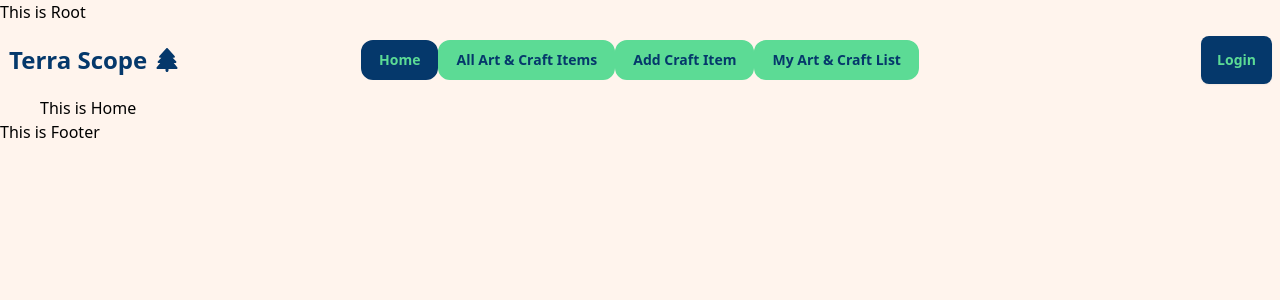
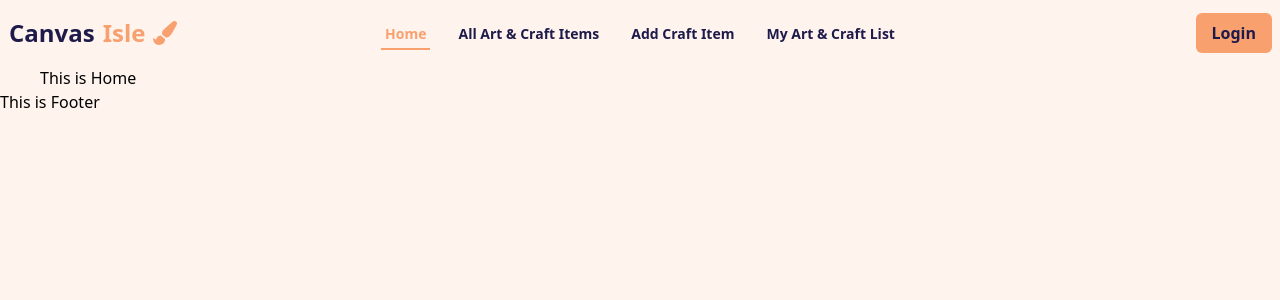
Before and after one commit to md-maheen-billah/Assignment-10-client-side, a React (Vite) app: page / in a window 1280 px wide. Shown: the top 300 px of the page. Built offline with nearby package versions, Linux system fonts and the light colour scheme.

Commit message:
completed navbar for large devices

```diff
--- a/index.html
+++ b/index.html
@@ -4,7 +4,7 @@
     <meta charset="UTF-8" />
     <link rel="icon" type="image/svg+xml" href="/vite.svg" />
     <meta name="viewport" content="width=device-width, initial-scale=1.0" />
-    <title>Vite + React</title>
+    <title>Canvas Isle</title>
   </head>
   <body class="bg-[#fff4ed]">
     <div id="root"></div>
--- a/src/layouts/Navbar/Navbar.jsx
+++ b/src/layouts/Navbar/Navbar.jsx
@@ -1,5 +1,5 @@
 import { Link, NavLink } from "react-router-dom";
-import { FaTree } from "react-icons/fa6";
+import { FaPaintBrush } from "react-icons/fa";
 
 const Navbar = () => {
   const navLinks2 = (
@@ -9,7 +9,7 @@ const Navbar = () => {
           to="/"
           className={({ isActive }) =>
             isActive
-              ? " border-2 border-[#05386B] text-[#5CDB95] px-4 bg-[#05386B] hover:bg-[#5CDB95] focus:text-[#5CDB95] focus:bg-[#05386B] py-2 rounded-xl font-bold"
+              ? " border-2 border-[#05386B] text-[#5CDB95] px-4 bg-[#05386B] hover:text-[#5CDB95] focus:text-[#5CDB95] py-2font-bold"
               : "text-[#05386B] font-semibold  px-4 py-2  rounded-xl hover:bg-[#379683] hover:text-[#EDF5E1] hover:duration-200"
           }
         >
@@ -49,8 +49,8 @@ const Navbar = () => {
           to="/"
           className={({ isActive }) =>
             isActive
-              ? " border-2 border-[#05386B] focus:hover:bg-[#379683] focus:hover:text-[#EDF5E1] focus:hover:border-[#379683] hover:border-[#379683] hover:text-[#EDF5E1] bg-[#05386B] focus:text-[#5CDB95] focus:bg-[#05386B] hover:bg-[#379683] text-[#5CDB95] px-4  py-2 rounded-xl font-bold"
-              : "text-[#05386B] font-semibold border-2 border-[#5CDB95] bg-[#5CDB95] px-4 py-2  rounded-xl hover:bg-[#379683] hover:border-[#379683] hover:text-[#EDF5E1]  hover:duration-200"
+              ? " rounded-none focus:outline-none active:bg-[#fff4ed] border-b-2 border-b-[#f9a06f] hover:bg-[#fff4ed] focus:hover:bg-[#fff4ed] focus:hover:text-[#f9a06f] focus:hover:border-b-4-[#f9a06f]  hover:text-[#f9a06f]  focus:text-[#f9a06f] focus:bg-[#fff4ed] text-[#f9a06f] font-bold pb-1 px-1"
+              : "rounded-none border-b-2 border-b-[#fff4ed]  hover:bg-[#fff4ed] focus:hover:bg-[#fff4ed] focus:hover:text-[#f9a06f] focus:hover:border-[#fff4ed]  hover:text-[#f9a06f]  focus:text-[#f9a06f] focus:bg-[#fff4ed] text-[#1e1b4b] font-bold hover:duration-200 pb-1 px-1"
           }
         >
           Home
@@ -61,8 +61,8 @@ const Navbar = () => {
           to="/allitems"
           className={({ isActive }) =>
             isActive
-              ? " border-2 border-[#05386B] focus:hover:bg-[#379683] focus:hover:text-[#EDF5E1] focus:hover:border-[#379683] hover:border-[#379683] hover:text-[#EDF5E1] bg-[#05386B] focus:text-[#5CDB95] focus:bg-[#05386B] hover:bg-[#379683] text-[#5CDB95] px-4  py-2 rounded-xl font-bold"
-              : "text-[#05386B] font-semibold border-2 border-[#5CDB95] bg-[#5CDB95] px-4 py-2  rounded-xl hover:bg-[#379683] hover:border-[#379683] hover:text-[#EDF5E1]  hover:duration-200"
+              ? " rounded-none border-b-2 border-b-[#f9a06f] hover:bg-[#fff4ed] focus:hover:bg-[#fff4ed] focus:hover:text-[#f9a06f] focus:hover:border-b-4-[#f9a06f]  hover:text-[#f9a06f]  focus:text-[#f9a06f] focus:bg-[#fff4ed] text-[#f9a06f] font-bold pb-1 px-1"
+              : "rounded-none border-b-2 border-b-[#fff4ed]  hover:bg-[#fff4ed] focus:hover:bg-[#fff4ed] focus:hover:text-[#f9a06f] focus:hover:border-[#fff4ed]  hover:text-[#f9a06f]  focus:text-[#f9a06f] focus:bg-[#fff4ed] text-[#1e1b4b] font-bold hover:duration-200 pb-1 px-1"
           }
         >
           All Art & Craft Items
@@ -73,8 +73,8 @@ const Navbar = () => {
           to="/additems"
           className={({ isActive }) =>
             isActive
-              ? " border-2 border-[#05386B] focus:hover:bg-[#379683] focus:hover:text-[#EDF5E1] focus:hover:border-[#379683] hover:border-[#379683] hover:text-[#EDF5E1] bg-[#05386B] focus:text-[#5CDB95] focus:bg-[#05386B] hover:bg-[#379683] text-[#5CDB95] px-4  py-2 rounded-xl font-bold"
-              : "text-[#05386B] font-semibold border-2 border-[#5CDB95] bg-[#5CDB95] px-4 py-2  rounded-xl hover:bg-[#379683] hover:border-[#379683] hover:text-[#EDF5E1]  hover:duration-200"
+              ? " rounded-none border-b-2 border-b-[#f9a06f] hover:bg-[#fff4ed] focus:hover:bg-[#fff4ed] focus:hover:text-[#f9a06f] focus:hover:border-b-4-[#f9a06f]  hover:text-[#f9a06f]  focus:text-[#f9a06f] focus:bg-[#fff4ed] text-[#f9a06f] font-bold pb-1 px-1"
+              : "rounded-none border-b-2 border-b-[#fff4ed]  hover:bg-[#fff4ed] focus:hover:bg-[#fff4ed] focus:hover:text-[#f9a06f] focus:hover:border-[#fff4ed]  hover:text-[#f9a06f]  focus:text-[#f9a06f] focus:bg-[#fff4ed] text-[#1e1b4b] font-bold hover:duration-200 pb-1 px-1"
           }
         >
           Add Craft Item
@@ -85,8 +85,8 @@ const Navbar = () => {
           to="/mylist"
           className={({ isActive }) =>
             isActive
-              ? " border-2 border-[#05386B] focus:hover:bg-[#379683] focus:hover:text-[#EDF5E1] focus:hover:border-[#379683] hover:border-[#379683] hover:text-[#EDF5E1] bg-[#05386B] focus:text-[#5CDB95] focus:bg-[#05386B] hover:bg-[#379683] text-[#5CDB95] px-4  py-2 rounded-xl font-bold"
-              : "text-[#05386B] font-semibold border-2 border-[#5CDB95] bg-[#5CDB95] px-4 py-2  rounded-xl hover:bg-[#379683] hover:border-[#379683] hover:text-[#EDF5E1]  hover:duration-200"
+              ? " rounded-none border-b-2 border-b-[#f9a06f] hover:bg-[#fff4ed] focus:hover:bg-[#fff4ed] focus:hover:text-[#f9a06f] focus:hover:border-b-4-[#f9a06f]  hover:text-[#f9a06f]  focus:text-[#f9a06f] focus:bg-[#fff4ed] text-[#f9a06f] font-bold pb-1 px-1"
+              : "rounded-none border-b-2 border-b-[#fff4ed]  hover:bg-[#fff4ed] focus:hover:bg-[#fff4ed] focus:hover:text-[#f9a06f] focus:hover:border-[#fff4ed]  hover:text-[#f9a06f]  focus:text-[#f9a06f] focus:bg-[#fff4ed] text-[#1e1b4b] font-bold hover:duration-200 pb-1 px-1"
           }
         >
           My Art & Craft List
@@ -99,7 +99,7 @@ const Navbar = () => {
     <div className="navbar">
       <div className="navbar-start">
         <div className="dropdown">
-          <div tabIndex={0} role="button" className="btn btn-ghost lg:hidden">
+          <div tabIndex={0} role="button" className=" lg:hidden">
             <svg
               xmlns="http://www.w3.org/2000/svg"
               className="h-5 w-5"
@@ -124,13 +124,14 @@ const Navbar = () => {
         </div>
         <Link
           to="/"
-          className="btn btn-ghost text-2xl font-extrabold text-[#05386B] p-0 "
+          className="btn btn-ghost text-2xl font-extrabold text-[#1e1b4b] p-0 "
         >
-          Terra Scope <FaTree />
+          Canvas <span className="text-[#f9a06f]">Isle</span>{" "}
+          <FaPaintBrush className="text-[#f9a06f]" />
         </Link>
       </div>
       <div className="navbar-center hidden lg:flex">
-        <ul className="menu menu-horizontal px-1">{navLinks}</ul>
+        <ul className="menu menu-horizontal flex gap-6">{navLinks}</ul>
       </div>
       <div className="navbar-end">
         {/* {user && user.photoURL ? (
@@ -170,7 +171,7 @@ const Navbar = () => {
           </>
         ) : ( */}
         <Link to="/login">
-          <button className="btn font-semibold bg-[#05386B] hover:bg-[#379683] text-[#5CDB95] border-none hover:text-[#EDF5E1]">
+          <button className=" px-4 hover:scale-105 py-2 font-bold rounded-md  bg-[#f9a06f] hover:bg-[#fac0a1] text-[#1e1b4b] border-none hover:text-[#1e1b4b] hover:duration-700">
             Login
           </button>
         </Link>
--- a/src/layouts/Root/Root.jsx
+++ b/src/layouts/Root/Root.jsx
@@ -5,7 +5,6 @@ import Footer from "../Footer/Footer";
 const Root = () => {
   return (
     <div>
-      <h2>This is Root</h2>
       <Navbar></Navbar>
       <div className="max-w-[1280px] mx-auto px-3 md:px-8 lg:px-10">
         <Outlet></Outlet>
```
